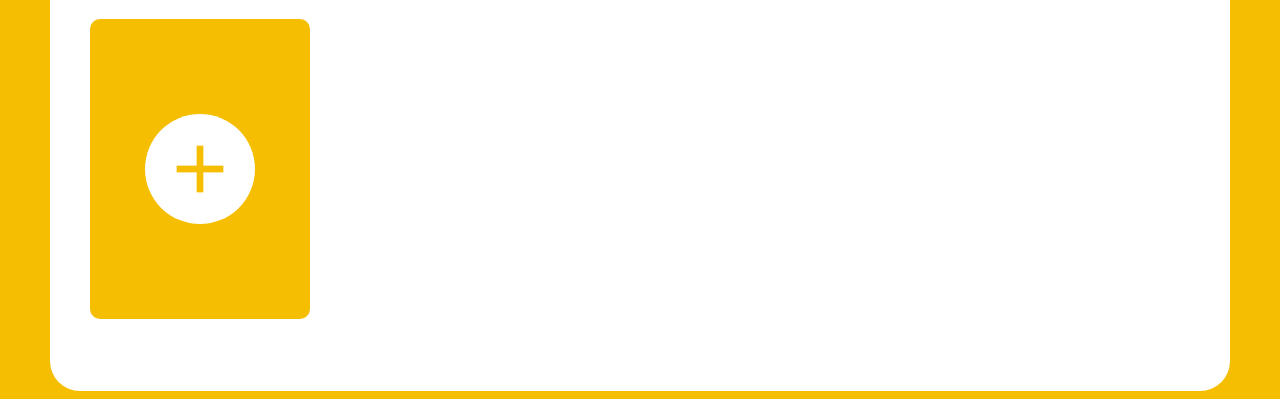
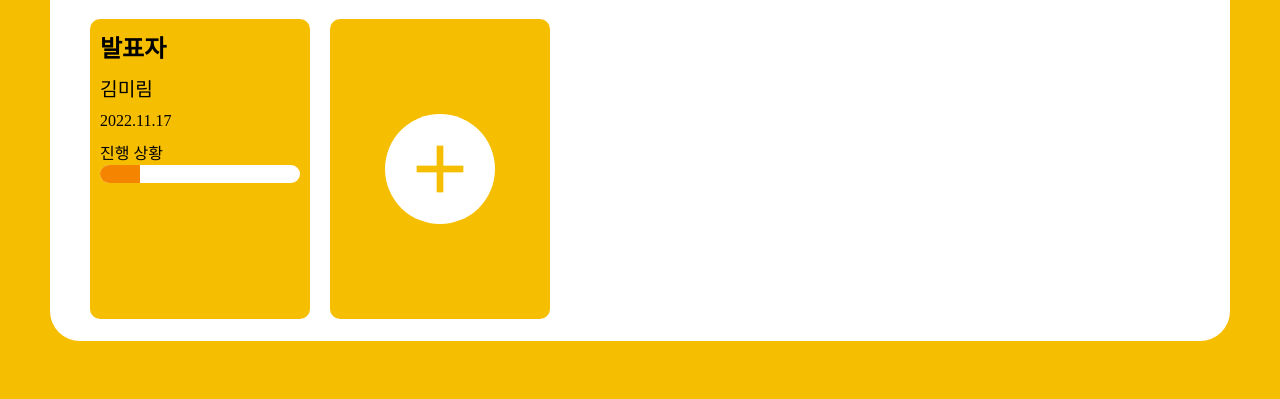
Before and after one commit to Hyemin-12/join-me, a plain HTML site: page project/project.html in a window 1280 px wide. Shown: the part 477-876 px from the top of the page. After the commit the page ends 826 px from the top, so only its background shows below. Drawn offline with nearby package versions, Linux system fonts and the light colour scheme.

Commit message:
project role-card 만들기

```diff
--- a/project/css/project.css
+++ b/project/css/project.css
@@ -1,35 +1,97 @@
 body{
     background-color: #F5BE00;
 }
+
 header{
     text-align: center;
 }
-.project-page{
+
+#project-page{
     position: relative;
     width: 1180px;
-    height: 750px;
+    height: 700px;
     background-color: #FFFFFF;
     border-radius: 30px;
     margin: auto;
 }
-.project-page h1{
+
+#project-page h1{
     padding-left: 40px;
     padding-top: 20px;
 }
-.project-page .deadline{
+
+#project-page .deadline{
     padding-left: 40px;
 }
-.project-page .personal{
+
+#project-page .personal{
     padding-left: 40px;
 }
-.project-page .intro{
+
+#project-page .intro{
     padding-left: 40px;
 }
-.project-page .role-container{
+
+#project-page .role-container{
     display: flex;
     padding-left: 40px;
+    column-gap: 20px;
 }
-.project-page #add-role-btn {
+
+#project-page .role {
+    width:220px;
+    height:300px;
+    background-color: #F5BE00;
+    border-radius: 10px;
+    transition-duration: 0.3s;
+    cursor: pointer;
+}
+
+#project-page .role:hover {
+box-shadow: 5px 5px 5px rgb(119, 119, 119);
+}
+
+
+#project-page .role-title {
+    font-size: 1.5rem;
+    margin-top: 10px;
+    margin-left: 10px;
+}
+
+#project-page .role-manager {
+    font-size: 1.2rem;
+    margin-top: 10px;
+    margin-left: 10px;
+}
+
+#project-page .role-deadline {
+    margin-left: 10px;
+    margin-top: 10px;
+}
+
+#project-page .role-progress {
+    margin-top: 10px;
+    margin-left: 10px;
+}
+
+#project-page .role-progress-bar {
+    appearance: none;
+    margin-left: 10px;
+}
+
+#project-page .role-progress-bar::-webkit-progress-bar {
+    background-color: white;
+    border-radius: 50px;
+    width: 200px;
+    height: 18px;
+}
+
+#project-page .role-progress-bar::-webkit-progress-value {
+    background-color: #F58400;
+    border-radius: 50px 0px 0px 50px;
+}
+
+#project-page #add-role-btn {
     width:220px;
     height:300px;
     background-color: #F5BE00;
@@ -42,11 +104,11 @@ header{
     cursor: pointer;
 }
 
-.project-page #add-role-btn:hover {
+#project-page #add-role-btn:hover {
     box-shadow: 5px 5px 5px rgb(119, 119, 119);
 }
 
-.project-page .circle {
+#project-page .circle {
     background-color: white;
     border-radius: 50%;
     width: 110px;
@@ -56,7 +118,7 @@ header{
     align-items: center;
 }
 
-.project-page i {
+#project-page i {
     font-size: 5rem;
     color: #F5BE00;
 }
--- a/project/project.html
+++ b/project/project.html
@@ -14,7 +14,7 @@
         <img src="/img/logo.png" alt="logo"  width="250px" height="85px">
     </header>
     <main>
-        <div class="project-page">
+        <div id="project-page">
             <div class="top">
                 <div class="title">
                     <h1>프로젝트 제목</h1>
@@ -39,6 +39,13 @@
                     <h1>역할</h1>
                 </div>
                 <div class="role-container">
+                    <div class="role">
+                        <div class="role-title"><b>발표자</b></div>
+                        <div class="role-manager">김미림</div>
+                        <div class="role-deadline">2022.11.17</div>
+                        <div class="role-progress">진행 상황</div>
+                        <progress class="role-progress-bar"value="20" max="100"></progress>
+                    </div>
                     <div id="add-role-btn" class="open">
                         <div class="circle">
                             <i class='bx bx-plus'></i>
```
